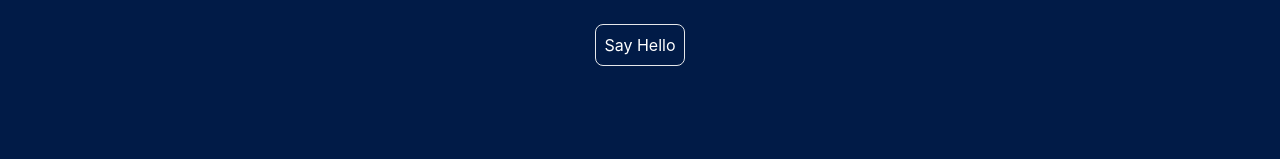
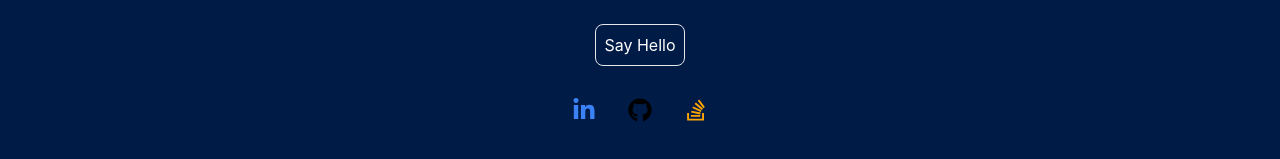
Before and after one commit to Alazar-dev/portfolio, a React (Create React App) app: page / in a window 1280 px wide. Shown: the part 1592-1751 px from the top of the page. Built offline with nearby package versions, Linux system fonts and the light colour scheme.

Commit message:
social links

```diff
--- a/src/components/Contact.js
+++ b/src/components/Contact.js
@@ -8,6 +8,49 @@
         hi, I'll try my best to get back to you!
       </p>
       <Button url="mailto:mealazartadesse@gmail.com" title="Say Hello" />
+      <div className="flex py-8">
+        <a
+          href="https://www.linkedin.com/in/alazar-tadesse-24450619a/"
+          target="_blank"
+        >
+          <svg
+            className="w-6 h-6 text-blue-500 fill-current"
+            xmlns="http://www.w3.org/2000/svg"
+            viewBox="0 0 448 512"
+          >
+            <path d="M100.28 448H7.4V148.9h92.88zM53.79 108.1C24.09 108.1 0 83.5 0 53.8a53.79 53.79 0 0 1 107.58 0c0 29.7-24.1 54.3-53.79 54.3zM447.9 448h-92.68V302.4c0-34.7-.7-79.2-48.29-79.2-48.29 0-55.69 37.7-55.69 76.7V448h-92.78V148.9h89.08v40.8h1.3c12.4-23.5 42.69-48.3 87.88-48.3 94 0 111.28 61.9 111.28 142.3V448z" />
+          </svg>
+        </a>
+
+        <a
+          className="px-8"
+          href="https://www.github.com/Alazar-dev"
+          target="_blank"
+        >
+          <svg
+            className="w-6 h-6 text-blue-500"
+            xmlns="http://www.w3.org/2000/svg"
+            viewBox="0 0 496 512"
+          >
+            <path d="M165.9 397.4c0 2-2.3 3.6-5.2 3.6-3.3.3-5.6-1.3-5.6-3.6 0-2 2.3-3.6 5.2-3.6 3-.3 5.6 1.3 5.6 3.6zm-31.1-4.5c-.7 2 1.3 4.3 4.3 4.9 2.6 1 5.6 0 6.2-2s-1.3-4.3-4.3-5.2c-2.6-.7-5.5.3-6.2 2.3zm44.2-1.7c-2.9.7-4.9 2.6-4.6 4.9.3 2 2.9 3.3 5.9 2.6 2.9-.7 4.9-2.6 4.6-4.6-.3-1.9-3-3.2-5.9-2.9zM244.8 8C106.1 8 0 113.3 0 252c0 110.9 69.8 205.8 169.5 239.2 12.8 2.3 17.3-5.6 17.3-12.1 0-6.2-.3-40.4-.3-61.4 0 0-70 15-84.7-29.8 0 0-11.4-29.1-27.8-36.6 0 0-22.9-15.7 1.6-15.4 0 0 24.9 2 38.6 25.8 21.9 38.6 58.6 27.5 72.9 20.9 2.3-16 8.8-27.1 16-33.7-55.9-6.2-112.3-14.3-112.3-110.5 0-27.5 7.6-41.3 23.6-58.9-2.6-6.5-11.1-33.3 2.6-67.9 20.9-6.5 69 27 69 27 20-5.6 41.5-8.5 62.8-8.5s42.8 2.9 62.8 8.5c0 0 48.1-33.6 69-27 13.7 34.7 5.2 61.4 2.6 67.9 16 17.7 25.8 31.5 25.8 58.9 0 96.5-58.9 104.2-114.8 110.5 9.2 7.9 17 22.9 17 46.4 0 33.7-.3 75.4-.3 83.6 0 6.5 4.6 14.4 17.3 12.1C428.2 457.8 496 362.9 496 252 496 113.3 383.5 8 244.8 8zM97.2 352.9c-1.3 1-1 3.3.7 5.2 1.6 1.6 3.9 2.3 5.2 1 1.3-1 1-3.3-.7-5.2-1.6-1.6-3.9-2.3-5.2-1zm-10.8-8.1c-.7 1.3.3 2.9 2.3 3.9 1.6 1 3.6.7 4.3-.7.7-1.3-.3-2.9-2.3-3.9-2-.6-3.6-.3-4.3.7zm32.4 35.6c-1.6 1.3-1 4.3 1.3 6.2 2.3 2.3 5.2 2.6 6.5 1 1.3-1.3.7-4.3-1.3-6.2-2.2-2.3-5.2-2.6-6.5-1zm-11.4-14.7c-1.6 1-1.6 3.6 0 5.9 1.6 2.3 4.3 3.3 5.6 2.3 1.6-1.3 1.6-3.9 0-6.2-1.4-2.3-4-3.3-5.6-2z" />
+          </svg>
+        </a>
+        <a
+          href="https://stackoverflow.com/users/14299229/alazar-dev"
+          target="_blank"
+        >
+          <svg
+            className="w-6 h-6 text-blue-500 fill-current"
+            xmlns="http://www.w3.org/2000/svg"
+            viewBox="0 0 384 512"
+          >
+            <path
+              fill="orange"
+              d="M290.7 311L95 269.7 86.8 309l195.7 41zm51-87L188.2 95.7l-25.5 30.8 153.5 128.3zm-31.2 39.7L129.2 179l-16.7 36.5L293.7 300zM262 32l-32 24 119.3 160.3 32-24zm20.5 328h-200v39.7h200zm39.7 80H42.7V320h-40v160h359.5V320h-40z"
+            />
+          </svg>
+        </a>
+      </div>
     </div>
   );
 }
```
